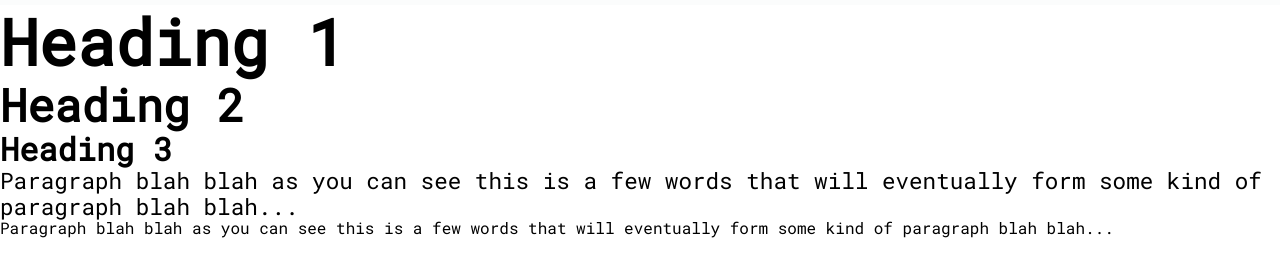
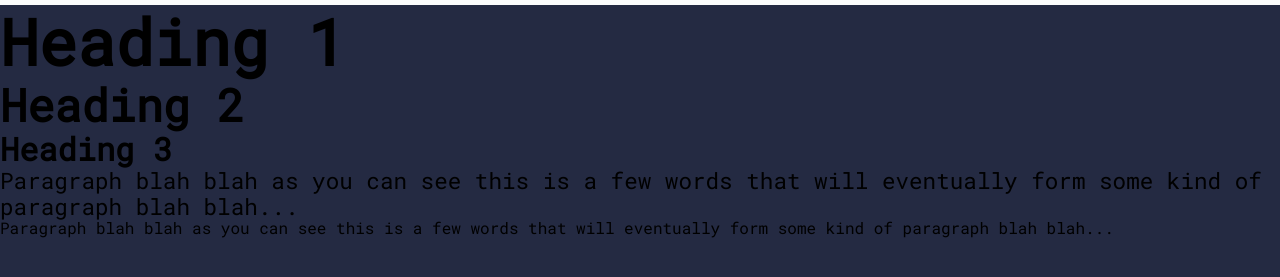
Before and after one commit to Raenton/Raenton.github.io, a website built with Parcel: page index.html in a window 1280 px wide. Shown: the part 51-328 px from the top of the page. Built offline with nearby package versions, Linux system fonts and the light colour scheme.

Commit message:
temp background color for body

```diff
--- a/assets/styles/base/_base.scss
+++ b/assets/styles/base/_base.scss
@@ -8,3 +8,7 @@ html {
 *::after {
   box-sizing: inherit;
 }
+
+body {
+  background: $color-black;
+}
```
